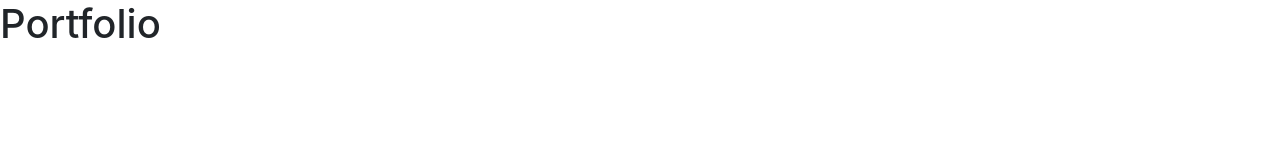
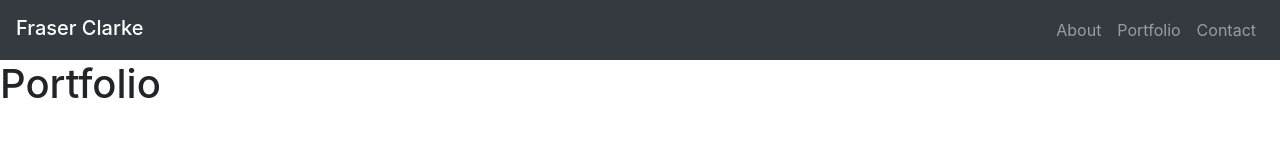
Before and after one commit to FraserClarke/Mobile-Responsive-Portfolio, a plain HTML site: page portfolio.html in a window 1280 px wide. Drawn offline with nearby package versions, Linux system fonts and the light colour scheme.

Commit message:
added refined navbar to all html files

```diff
--- a/portfolio.html
+++ b/portfolio.html
@@ -8,6 +8,32 @@
     <title>Portfolio</title>
 </head>
 <body>
+    <!--Navbar-->
+    <nav class="navbar navbar-expand-lg navbar-dark bg-dark">
+        <span class="navbar-brand mb-1 h1">Fraser Clarke</span>
+        <button class="navbar-toggler" type="button" data-toggle="collapse" data-target="#navbarSupportedContent"
+          aria-controls="navbarSupportedContent" aria-expanded="false" aria-label="Toggle navigation">
+          <span class="navbar-toggler-icon"></span>
+        </button>
+        <div class="collapse navbar-collapse" id="navbarSupportedContent">
+            <!--Instead of navbar-right, added ml-auto
+            to move it right-->
+            <ul class="nav navbar-nav ml-auto">
+            <!--Add links to other pages-->
+            <li class="nav-item">
+              <a class="nav-link" href="index.html">About</a>
+            </li>
+            <li class="nav-item">
+              <a class="nav-link" href="portfolio.html">Portfolio</a>
+            </li>
+            <li class="nav-item">
+              <a class="nav-link" href="contact.html">Contact</a>
+            </li>
+          </ul>
+        </div>
+      </nav>
+      <!--End navbar-->
+
     <h1>Portfolio</h1>
 
 </body>
```
Also changed, not shown: contact.html (+26 -0 lines).
